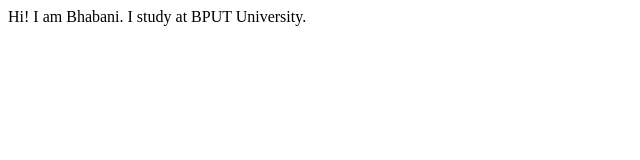
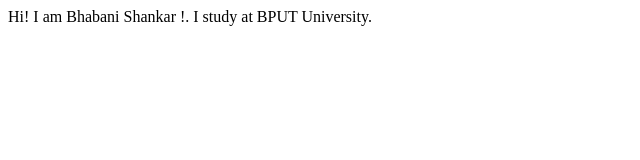
Before and after one commit to Bhabani-Barik/bhabani-shankar-site, a plain HTML site: page index.html in a window 1280 px wide. Shown: the whole page, without its empty margins (0-640 px from the left). Drawn offline with Linux system fonts and the light colour scheme.

Commit message:
update text

```diff
--- a/index.html
+++ b/index.html
@@ -6,7 +6,7 @@
     <title>Bhabani Shankar Barik</title>
 </head>
 <body>
-    Hi! I am Bhabani.
+    Hi! I am Bhabani Shankar !.
     I study at BPUT University.
 
 </body>
```
